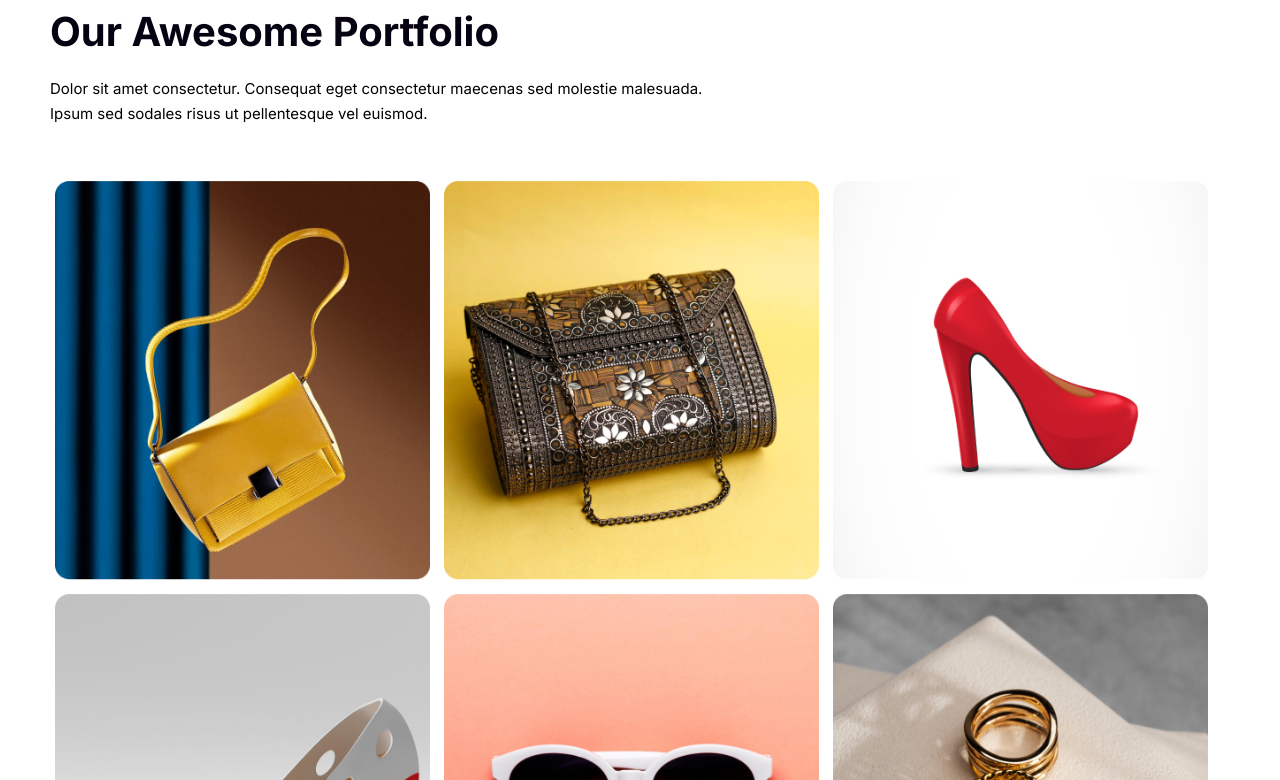
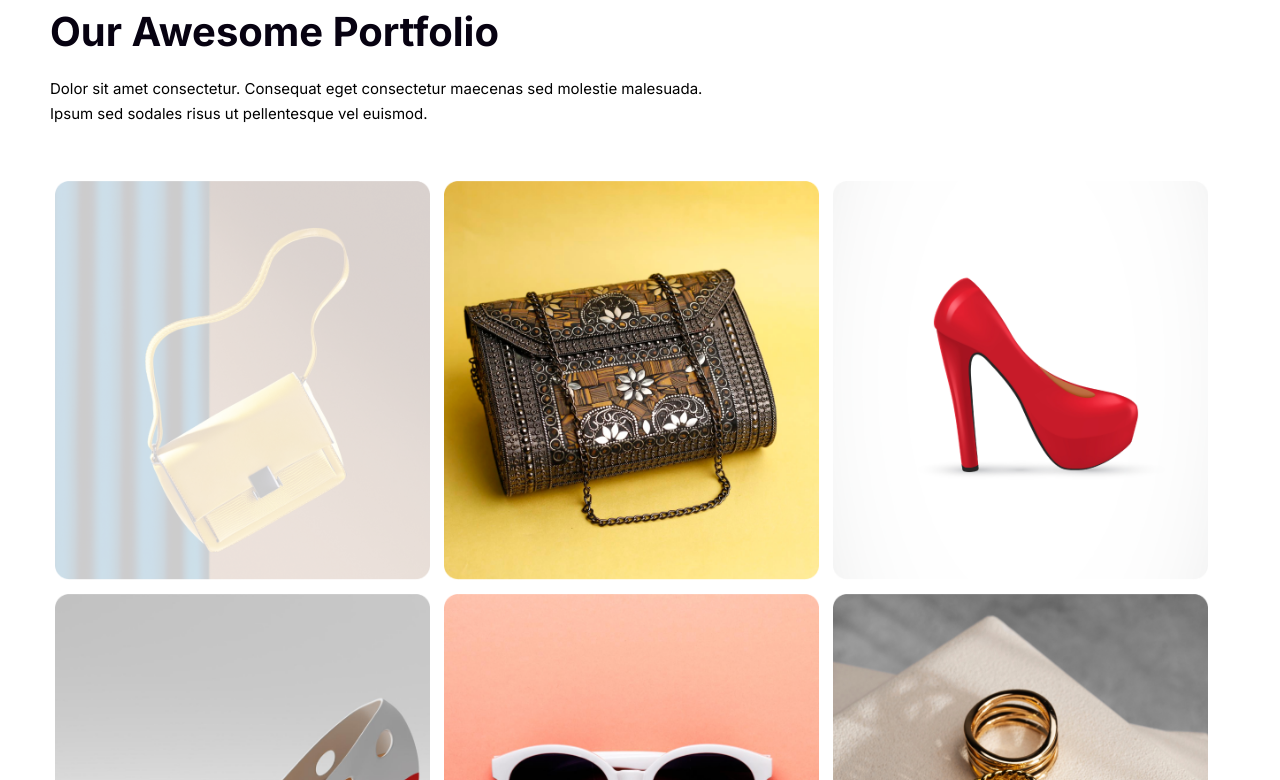
Before and after one commit to sajjatul-bari/new-year-project, a plain HTML site: page index.html in a window 1280 px wide. In both pictures the pointer is over the picture 242 px from the left and 4465 px from the top of the page. Shown: the part 4085-4865 px from the top of the page. Drawn offline with Linux system fonts and the light colour scheme.

Commit message:
some css changes

```diff
--- a/style.css
+++ b/style.css
@@ -254,6 +254,9 @@ body {
   height: 399px;
   margin: 5px;
 }
+.p-img:hover {
+  opacity: 0.2;
+}
 
 .subscribe {
   padding: 50px 100px 100px 100px;
```
